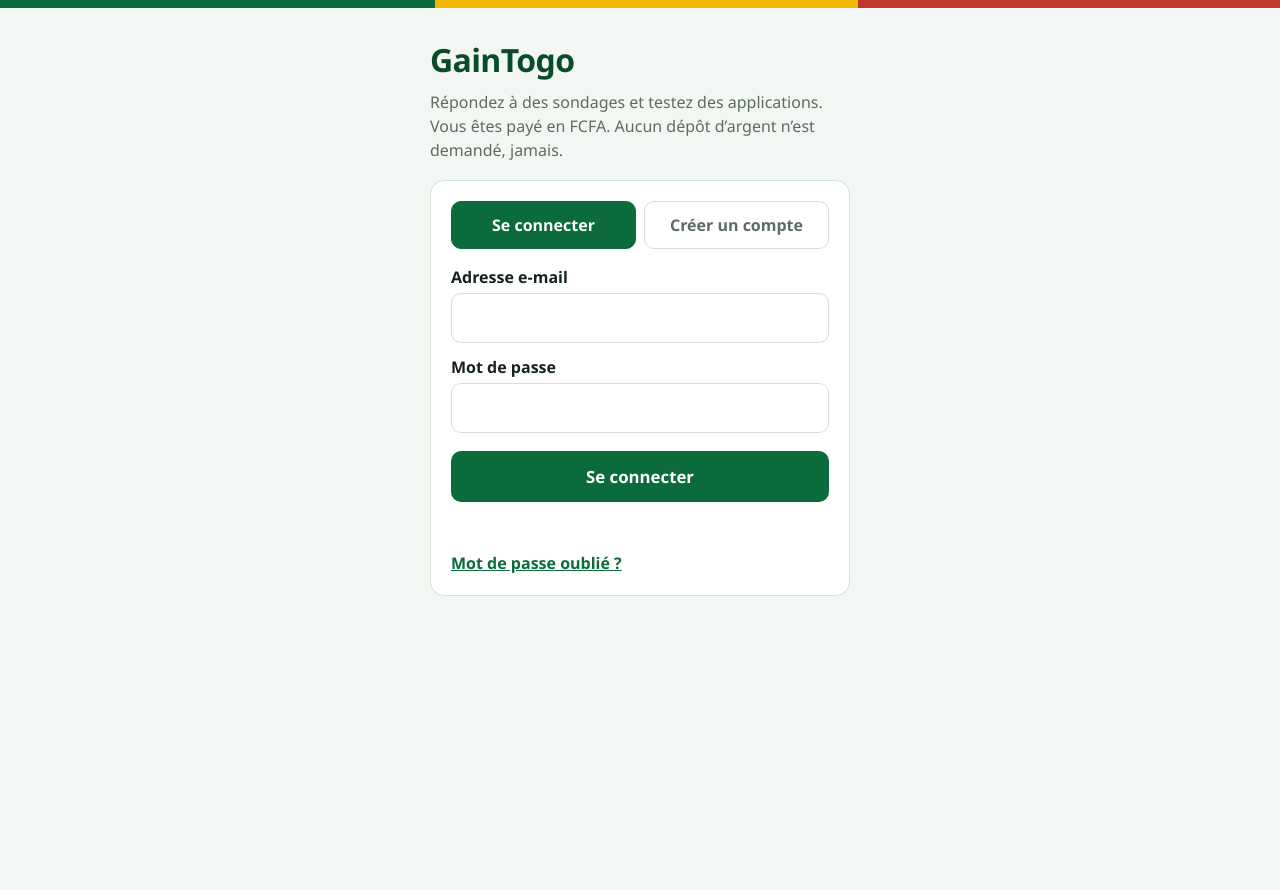
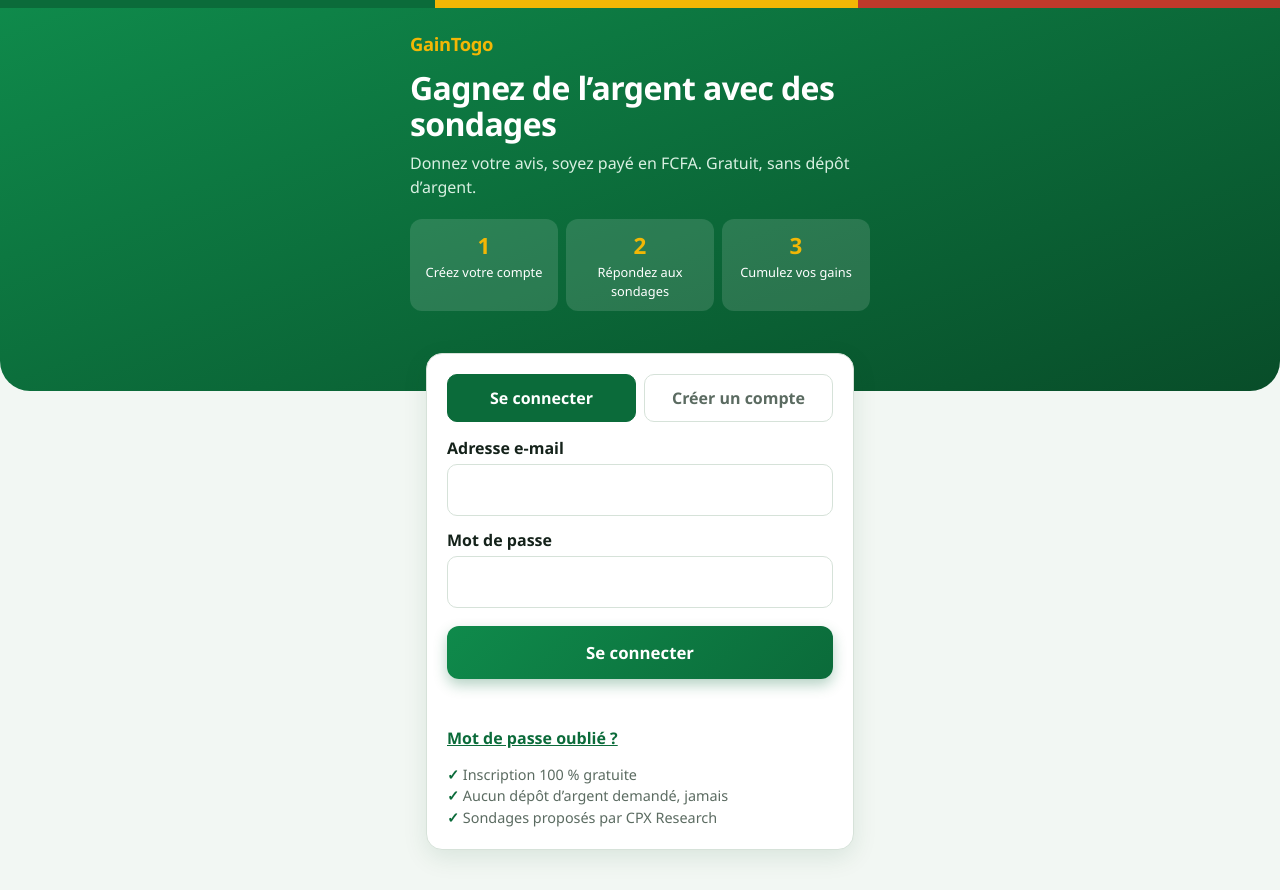
Before and after one commit to seignor28-bot/gaintogo, a plain HTML site: page index.html in a window 1280 px wide. Before the commit the page ends 800 px from the top, so only its background shows below. Drawn offline with Linux system fonts and the light colour scheme; no server answers.

Commit message:
Update index.html

```diff
--- a/index.html
+++ b/index.html
@@ -3,14 +3,24 @@
 <head>
 <meta charset="utf-8">
 <meta name="viewport" content="width=device-width, initial-scale=1">
-<title>GainTogo – Gagnez de l’argent avec des tâches simples</title>
-<link rel="stylesheet" href="style.css">
+<title>GainTogo – Gagnez de l’argent avec des sondages</title>
+<link rel="stylesheet" href="design.css">
 </head>
 <body>
 <div class="bande"></div>
+<header class="hero">
+  <div class="hero-in">
+    <div class="haut"><span class="marque">GainTogo</span></div>
+    <h1>Gagnez de l’argent avec des sondages</h1>
+    <p>Donnez votre avis, soyez payé en FCFA. Gratuit, sans dépôt d’argent.</p>
+    <div class="etapes">
+      <div class="etape"><b>1</b>Créez votre compte</div>
+      <div class="etape"><b>2</b>Répondez aux sondages</div>
+      <div class="etape"><b>3</b>Cumulez vos gains</div>
+    </div>
+  </div>
+</header>
 <main>
-  <h1>GainTogo</h1>
-  <p class="sous">Répondez à des sondages et testez des applications. Vous êtes payé en FCFA. Aucun dépôt d’argent n’est demandé, jamais.</p>
   <div class="carte">
     <div class="onglets">
       <button id="t-connexion" class="actif" type="button">Se connecter</button>
@@ -23,6 +33,11 @@
     <button id="envoyer" class="btn" type="button">Se connecter</button>
     <p id="msg" class="msg" role="status"></p>
     <button id="oubli" class="lien" type="button">Mot de passe oublié ?</button>
+    <ul class="garanties">
+      <li>Inscription 100 % gratuite</li>
+      <li>Aucun dépôt d’argent demandé, jamais</li>
+      <li>Sondages proposés par CPX Research</li>
+    </ul>
   </div>
 </main>
 <script type="module" src="app.js"></script>
```
